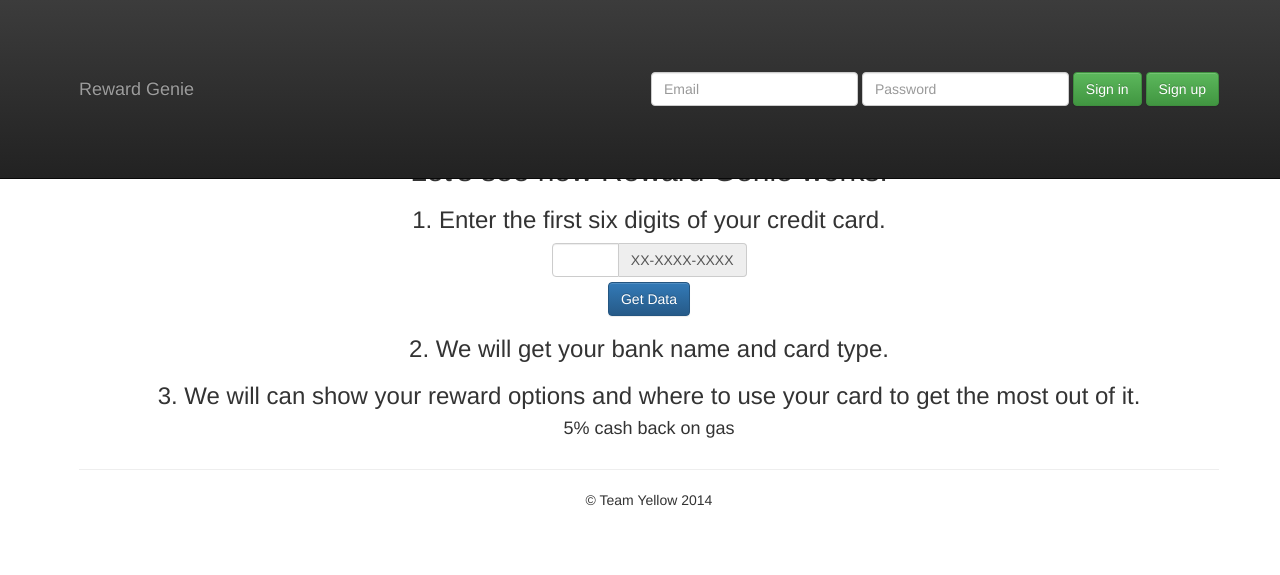
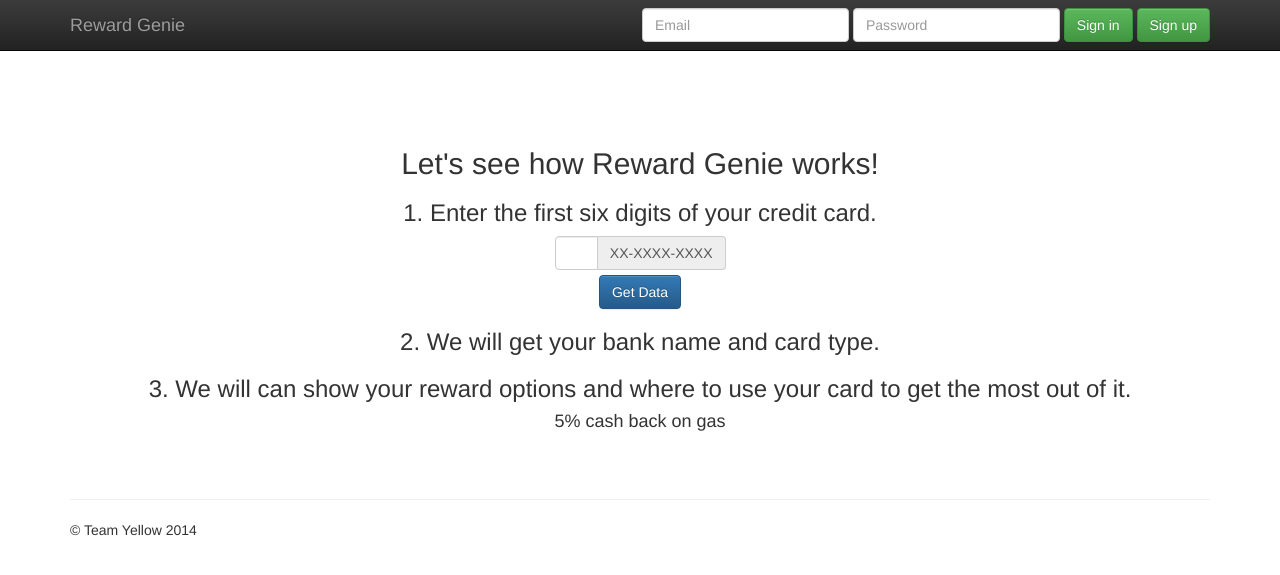
Before and after one commit to menlocaleb/rewardGenie, a Jekyll site: the page built from addBank.html, in a window 1280 px wide. Shown: the top 575 px of the page. Built offline with Jekyll 4.4.1, drawn with Linux system fonts in a browser that asks for light colours; nearby versions of some CDN libraries; Markdown is read by kramdown in place of the engine named in the settings.

Commit message:
fix css bug with menu

```diff
--- a/addBank.html
+++ b/addBank.html
@@ -5,7 +5,7 @@
 
     <div class="container">
       <!-- Example row of columns -->
-      <div class="row" style="text-align: center">
+      <div class="row" style="text-align: center; margin:5%;">
 		<br/>
         <h2>Let's see how Reward Genie works!</h2>
         <h3>1. Enter the first six digits of your credit card.</h3>
--- a/css/style.css
+++ b/css/style.css
@@ -5,10 +5,6 @@
 }
 
 .container-fluid {
-	text-align: center;
-	margin:5%;
-}
-.container {
 	text-align: center;
 	margin:5%;
 }
```
